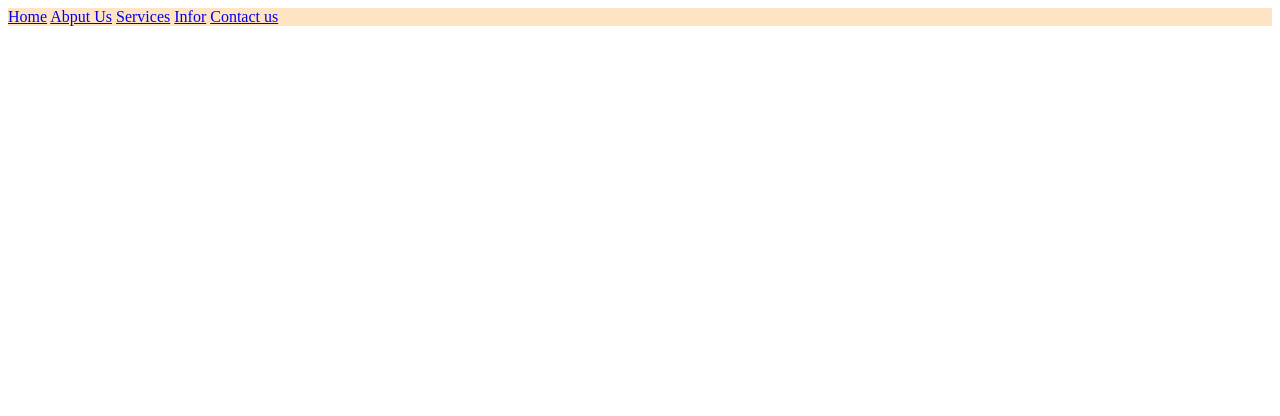
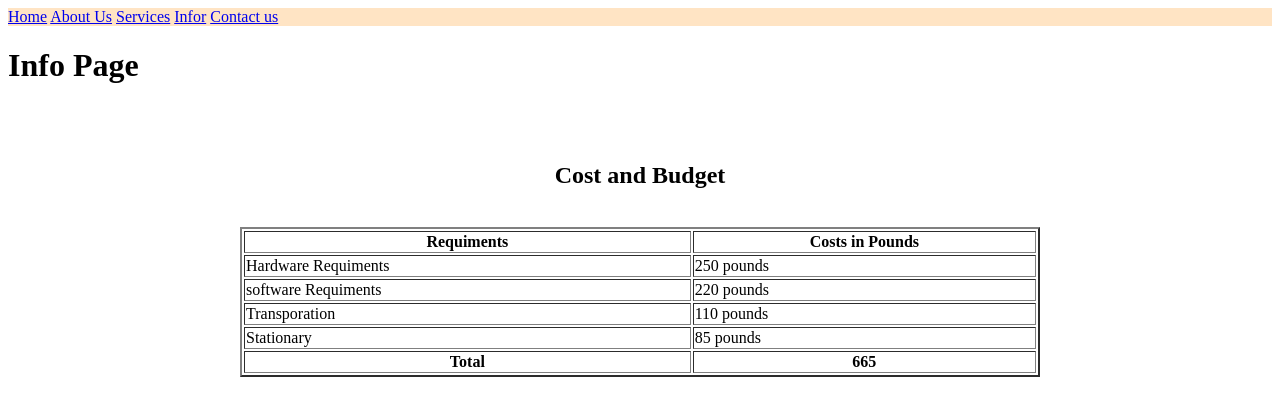
Before and after one commit to Laiba3131/full_stack_web_development, a plain HTML site: page front_end/info.html in a window 1280 px wide. Drawn offline with Linux system fonts and the light colour scheme.

Commit message:
continue

```diff
--- a/front_end/info.html
+++ b/front_end/info.html
@@ -9,10 +9,49 @@
 <body>
     <nav>
         <a href="home.html">Home</a>
-        <a href="about_us.html">Abput Us</a>
+        <a href="about_us.html">About Us</a>
         <a href="services.html">Services</a>
         <a href="info.html">Infor</a>
         <a href="contact_us.html">Contact us</a>
 </nav>
+<h1>Info Page</h1>
+<br><br><center><h2>Cost and Budget</h2></center><br>
+<table border="2" align="center" width="800" length="2000">
+
+      <!-- Table Header -->
+      <thead>
+        <tr>
+            <th>Requiments</th>
+            <th>Costs in Pounds</th>
+        </tr>
+        </thead>
+        <!-- Table Body -->
+        <tbody>
+        <tr>
+            <td>Hardware Requiments</td>
+            <td>250 pounds</td>
+        </tr>
+        <tr>
+            <td>software Requiments</td>
+            <td>220 pounds</td>
+        </tr>
+        <tr>
+            <td>Transporation</td>
+            <td>110 pounds</td>
+        </tr>
+        <tr>
+            <td>Stationary</td>
+            <td>85 pounds</td>
+        </tr>
+        </tbody>
+        <!-- Table footer -->
+        <tfoot>
+        <tr>
+            <th>Total</th>
+            <th>665</th>
+        </tr>
+        </tfoot>
+    </table>
+
 </body>
 </html>
```
Also changed, not shown: front_end/about_us.html (+3 -1 lines), front_end/contact_us.html (+1 -1 lines), front_end/home.html (+10 -1 lines), front_end/index.html (+29 -2 lines), front_end/services.html (+2 -1 lines), front_end/asserts/images/medicin_1.webp (added), front_end/asserts/images/medicin_2.webp (added), front_end/asserts/images/medicin_3.webp (added), front_end/asserts/images/medicin_4.webp (added), front_end/asserts/images/medicin_5.jpg (added), front_end/asserts/images/medicin_6.jpg (added), front_end/asserts/images/medicin_7.jpg (added).
